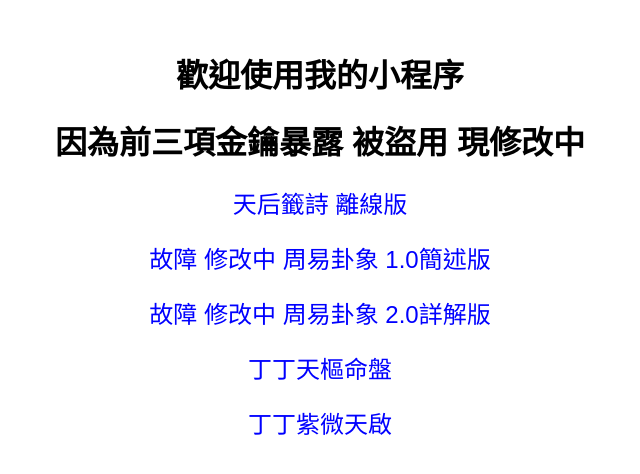
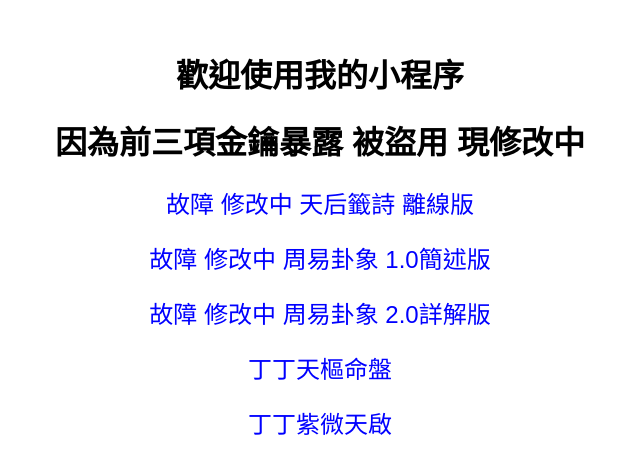
Before and after one commit to ding19191/fortune_telling, a plain HTML site: page index.html in a window 1280 px wide. Shown: the whole page, without its empty margins (320-960 px from the left). Drawn offline with Linux system fonts and the light colour scheme.

Commit message:
Update index.html

```diff
--- a/index.html
+++ b/index.html
@@ -11,7 +11,7 @@
 <body>
   <h1>歡迎使用我的小程序</h1>
    <h1>因為前三項金鑰暴露 被盜用 現修改中</h1>
-  <a href="https://mazu-omega.vercel.app/">天后籤詩 離線版</a>
+  <a href="program">故障 修改中 天后籤詩 離線版</a>
   <a href="program2.html">故障 修改中  周易卦象 1.0簡述版</a>
   <a href="program3.html">故障 修改中  周易卦象 2.0詳解版</a>
   <a href="https://fortune-telling-two.vercel.app/">丁丁天樞命盤</a>
```
